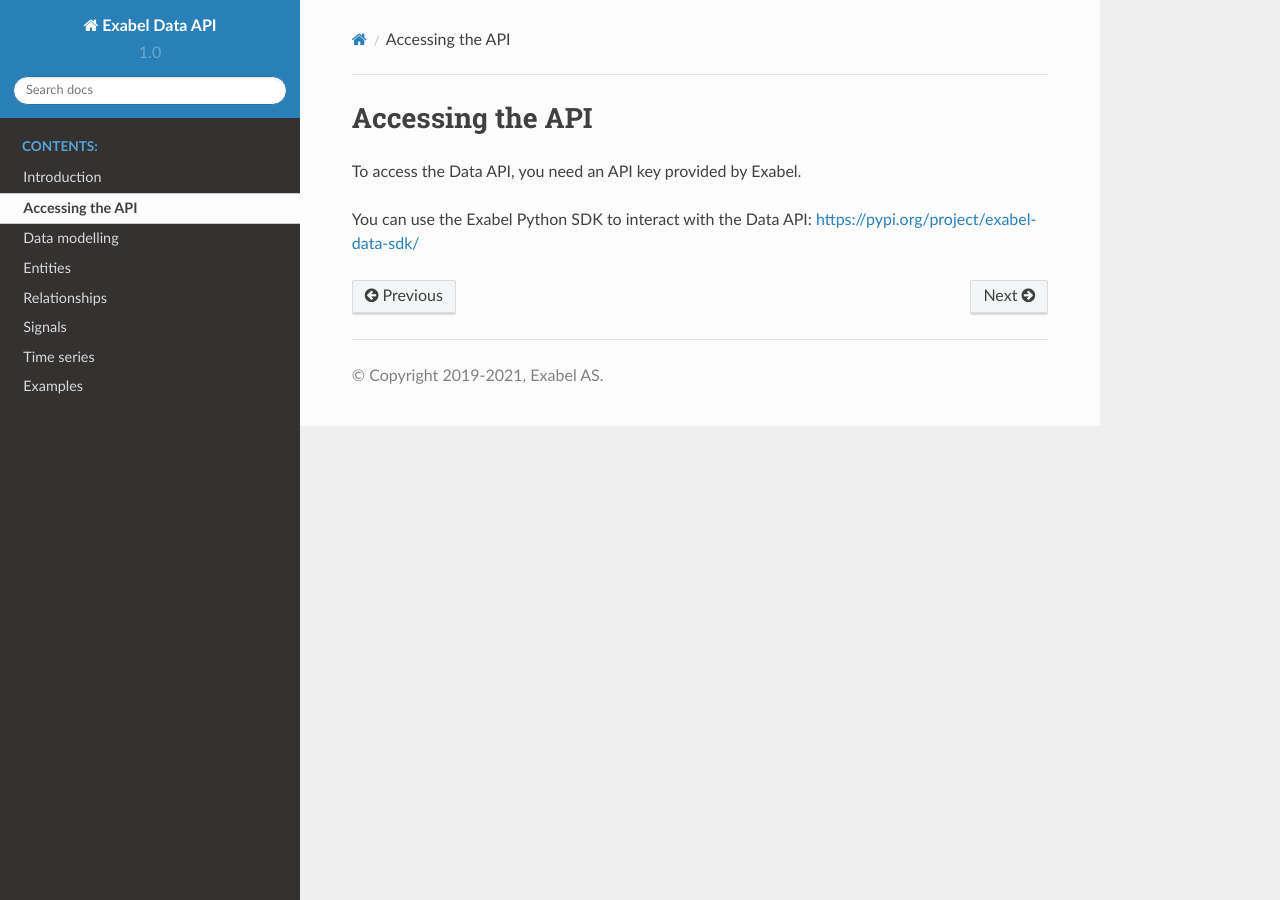
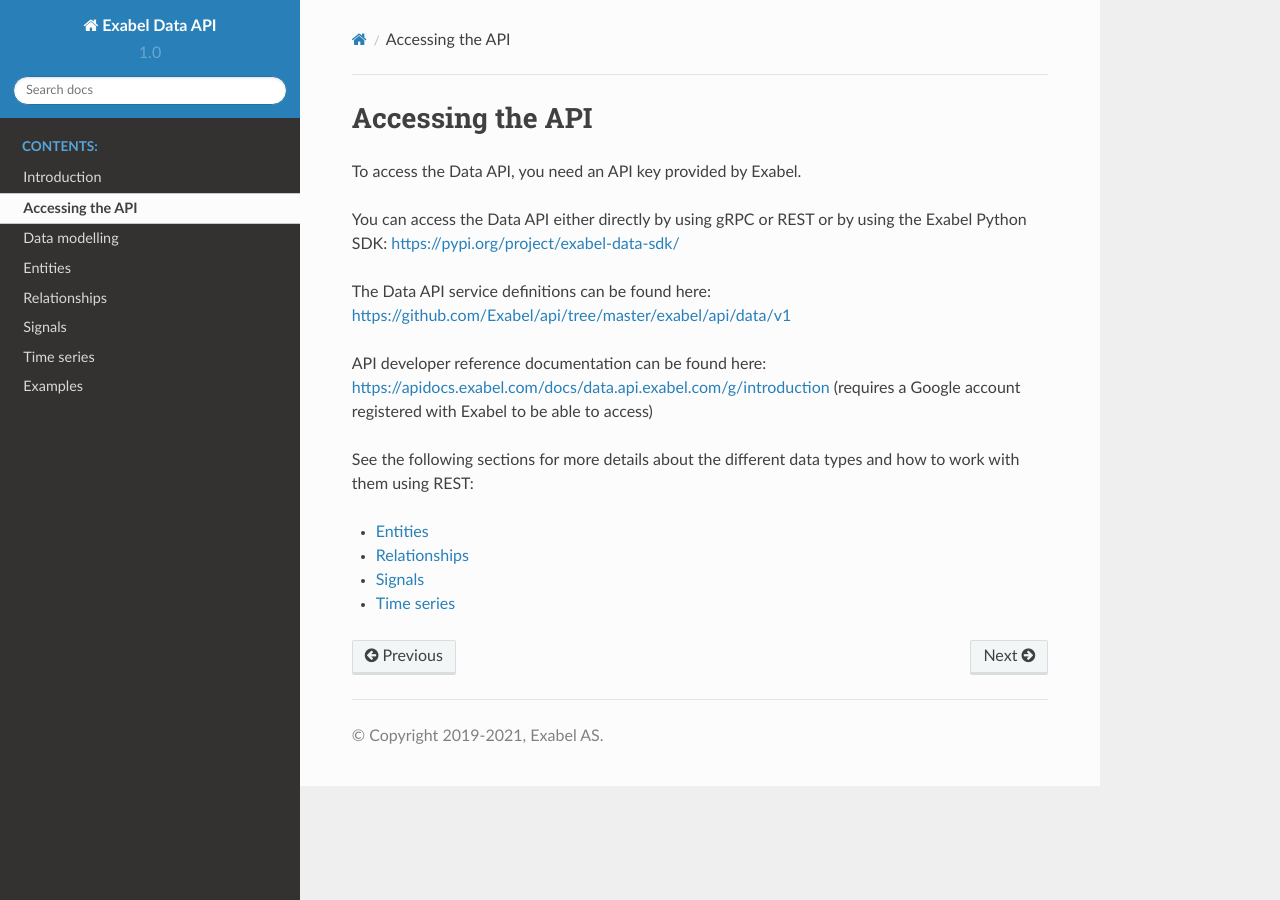
Before and after one commit to Exabel/api, a Sphinx documentation site: the page built from exabel/api/data/doc/access.rst, in a window 1280 px wide. Built offline with Sphinx 7.4.7 and the Read the Docs theme 2.0.0, drawn with Linux system fonts in a browser that asks for light colours; formulas are drawn with MathJax 3.

Commit message:
Add links to github and developer portal (#61)

```diff
--- a/exabel/api/data/doc/access.rst
+++ b/exabel/api/data/doc/access.rst
@@ -3,4 +3,19 @@
 
 To access the Data API, you need an API key provided by Exabel.
 
-You can use the Exabel Python SDK to interact with the Data API: https://pypi.org/project/exabel-data-sdk/
+You can access the Data API either directly by using gRPC or REST or by using the Exabel
+Python SDK: https://pypi.org/project/exabel-data-sdk/
+
+The Data API service definitions can be found here: https://github.com/Exabel/api/tree/master/exabel/api/data/v1
+
+API developer reference documentation can be found here:
+https://apidocs.exabel.com/docs/data.api.exabel.com/g/introduction
+(requires a Google account registered with Exabel to be able to access)
+
+See the following sections for more details about the different data types and how to work with them
+using REST:
+
+* :ref:`Entities<entities>`
+* :ref:`Relationships<relationships>`
+* :ref:`Signals<signals>`
+* :ref:`Time series<timeseries>`
--- a/exabel/api/data/doc/entities.rst
+++ b/exabel/api/data/doc/entities.rst
@@ -1,3 +1,4 @@
+.. _entities:
 
 Entities
 ========
--- a/exabel/api/data/doc/relationships.rst
+++ b/exabel/api/data/doc/relationships.rst
@@ -1,3 +1,4 @@
+.. _relationships:
 
 Relationships
 =============
--- a/exabel/api/data/doc/signals.rst
+++ b/exabel/api/data/doc/signals.rst
@@ -1,3 +1,4 @@
+.. _signals:
 
 Signals
 =======
--- a/exabel/api/data/doc/timeseries.rst
+++ b/exabel/api/data/doc/timeseries.rst
@@ -1,3 +1,5 @@
+.. _timeseries:
+
 Time series
 ===========
 
```
